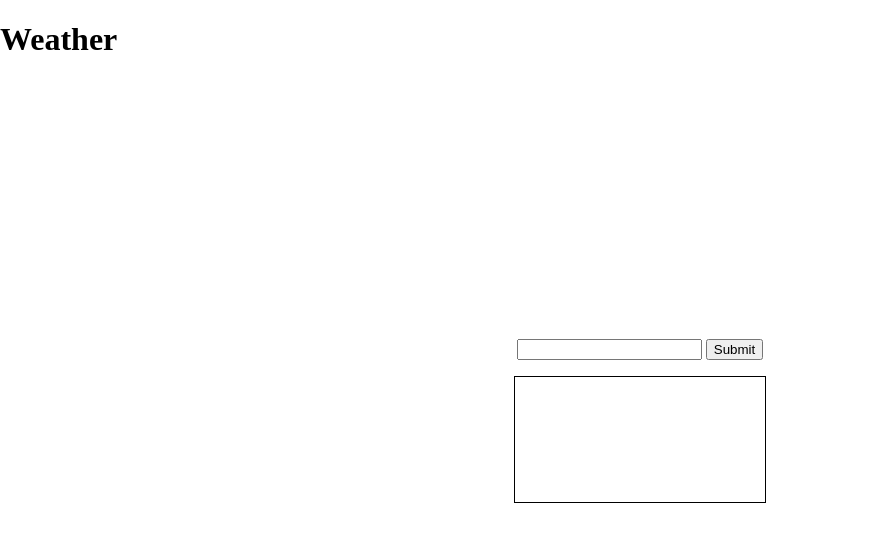
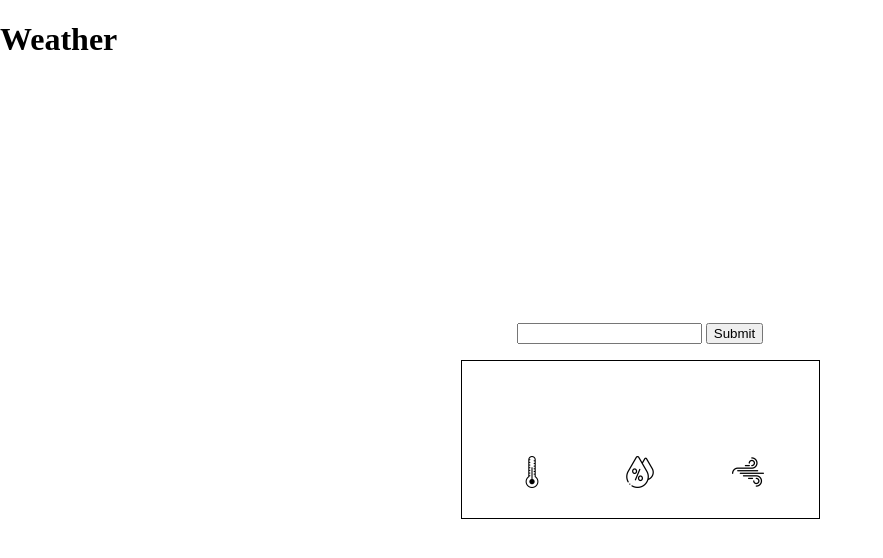
Before and after one commit to quirkyoni/weather-app, a website built with webpack: page dist/index.html in a window 1280 px wide. Shown: the whole page, without its empty margins (0-883 px from the left). Built offline with Linux system fonts and the light colour scheme.

Commit message:
Added images to provide visual representation of data

```diff
--- a/src/index.js
+++ b/src/index.js
@@ -1,4 +1,7 @@
 import "./style.css";
+// import temperatureImg from './temperature.png'
+// import windImg from './wind.png'
+// import humidityImg from './humidity.png'
 
 const search = document.querySelector(".search");
 const submit = document.querySelector(".submit");
@@ -18,19 +21,20 @@ async function searchFunc() {
       { mode: "cors" }
     )
       .then(function (response) {
+        console.log(response);
         let data = response.json();
         return data;
       })
       .then(function (data) {
-        console.log(data);
-        countryCity.textContent = ""
+        console.log(data)
+        countryCity.textContent = "";
         countryCity.textContent = `${data.location.country}, ${data.location.name}`;
-        temperature.textContent = ""
+        temperature.textContent = "";
         temperature.textContent = `${data.current.temp_c} ℃`;
-        humidity.textContent = ""
+        humidity.textContent = "";
         humidity.textContent = `${data.current.humidity}`;
-        wind.textContent = ""
-        wind.textContent = `${data.current.wind_kph}`;
+        wind.textContent = "";
+        wind.textContent = `${data.current.wind_kph} km/h`;
       });
   });
 }
--- a/src/style.css
+++ b/src/style.css
@@ -20,10 +20,31 @@ body {
   margin-top: 1rem;
   margin-bottom: 37px;
   border: 1px solid black;
-  width: 250px;
-  height: 125px;
+  padding: 1rem;
+  min-width: 325px;
+  min-height: 125px;
 }
 
+h2 {
+  font-size: 32px;
+}
+
+h3 {
+  font-size: 24px;
+}
 .country-city {
   grid-column: span 3;
 }
+
+.weather-data {
+  display: flex;
+  align-items: center;
+  justify-content: center;
+  margin: 0 1rem;
+}
+
+.temperature-img, .wind-img, .humidity-img {
+  width: 32px;
+  height: 32px;
+  margin: 0 0.5rem;
+}
```
Also changed, not shown: dist/bundle.js, dist/index.html, src/img/humidity.png (added), src/img/temperature.png (added), src/img/wind.png (added).
